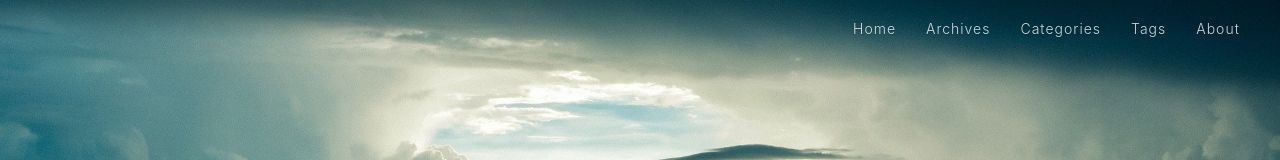
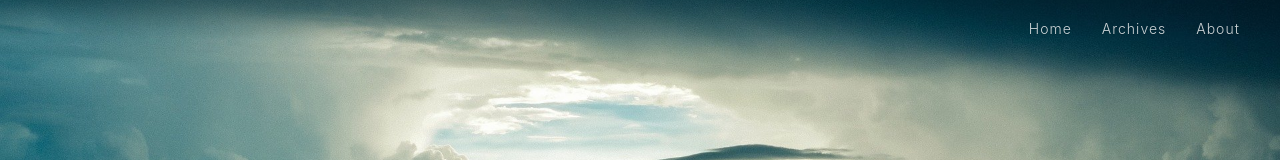
Before and after one commit to CarrieCH/CarrieCH.github.io, a plain HTML site: page archives/index.html in a window 1280 px wide. Shown: the top 160 px of the page. Drawn offline with Linux system fonts and the light colour scheme.

Commit message:
Update index.html

```diff
--- a/archives/index.html
+++ b/archives/index.html
@@ -32,10 +32,6 @@
           <a class="main-nav-link" href="/">Home</a>
 
           <a class="main-nav-link" href="/archives">Archives</a>
-
-          <a class="main-nav-link" href="/categories">Categories</a>
-
-          <a class="main-nav-link" href="/tags">Tags</a>
 
           <a class="main-nav-link" href="/about">About</a>
 
```
